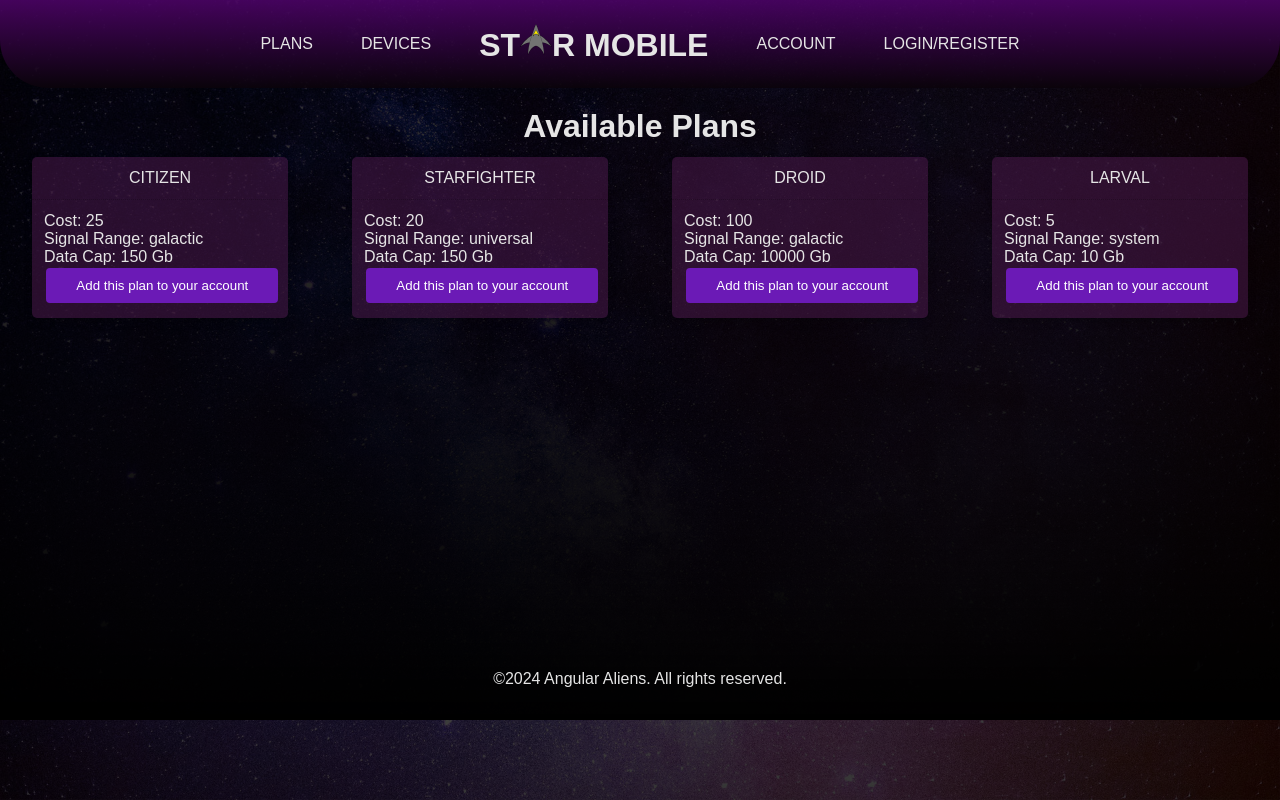
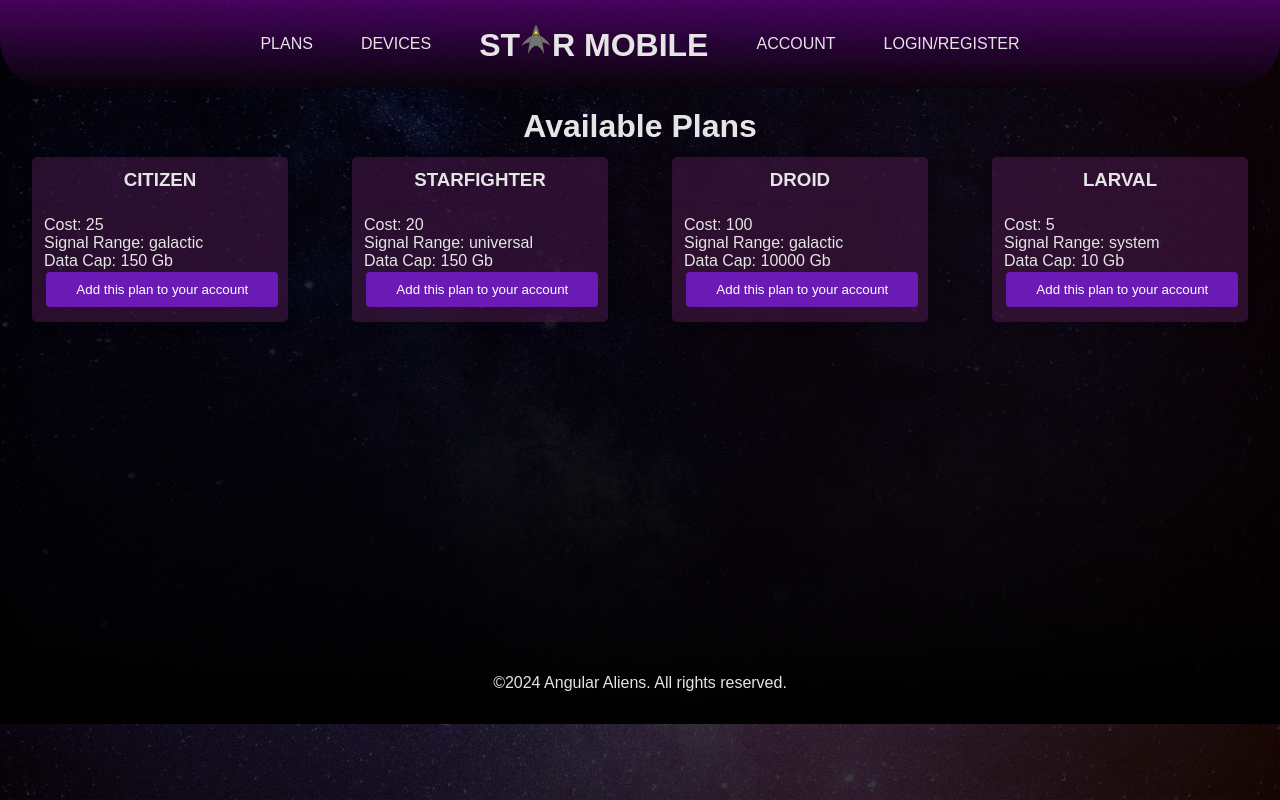
Before and after one commit to Nasser3003/StarMobile, an Angular app in the folder application-frontend/: page /plans-card in a window 1280 px wide. Built offline with nearby package versions, Linux system fonts and the light colour scheme.

Commit message:
code clean up2

```diff
--- a/application-frontend/src/app/plan-card/plan-card.component.html
+++ b/application-frontend/src/app/plan-card/plan-card.component.html
@@ -2,7 +2,7 @@
 <div class="flex-container">
     <ng-container *ngFor="let plan of DefaultValues.allPlans">
         <div class="card">
-            <div class="card-head">{{plan.planType}}</div>
+            <h3 class="card-head">{{plan.planType}}</h3>
             <div class="card-details">
                 <div>Cost: {{plan.price}}</div>
                 <div>Signal Range: {{plan.signalRange}}</div>
```
